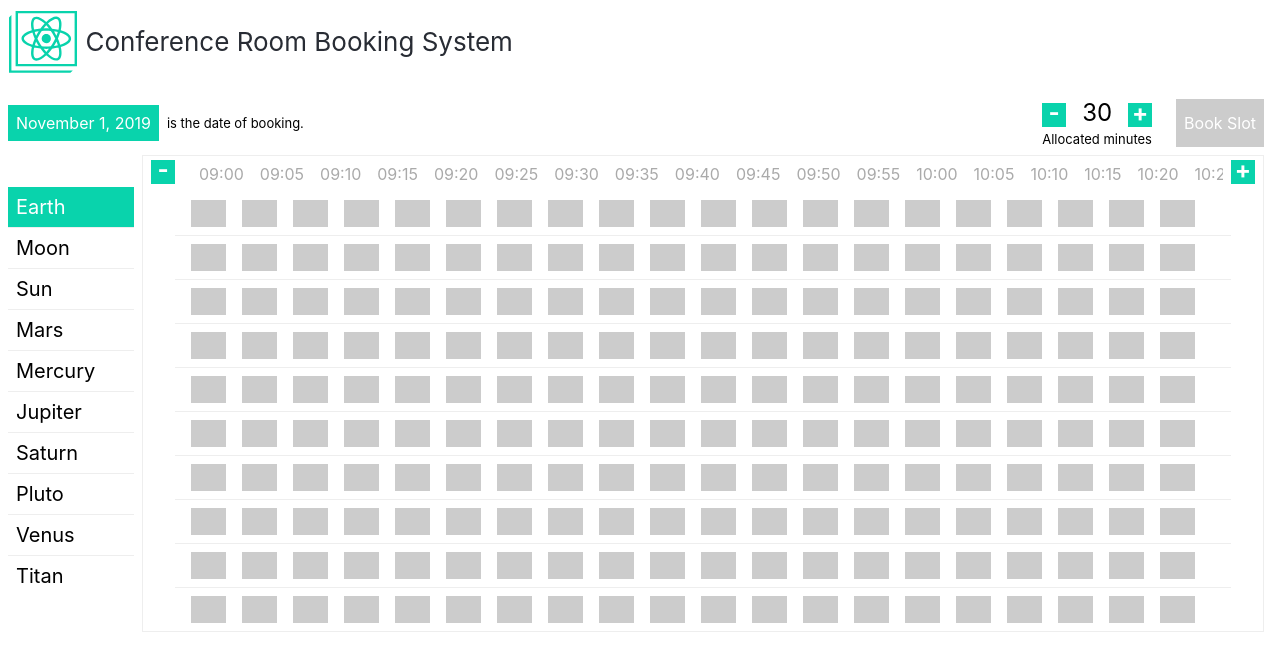
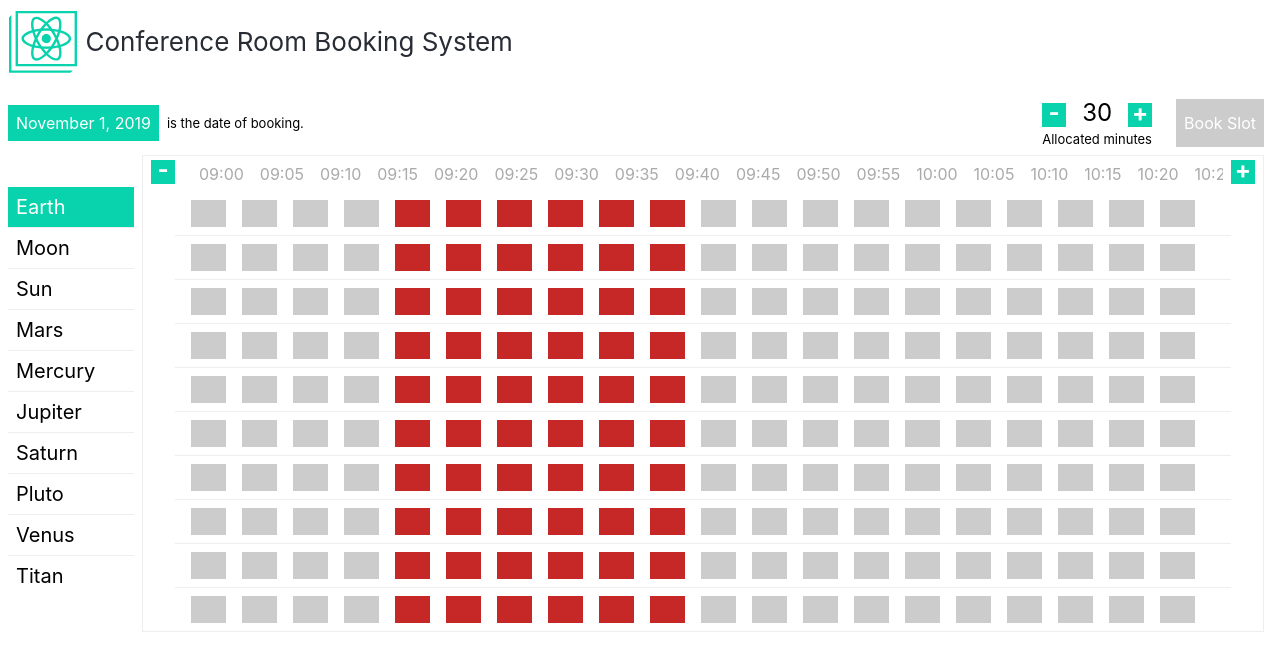
Before and after one commit to nadirlaskar/conference-room-booking, a React (Create React App) app: page / in a window 1280 px wide. Shown: the top 670 px of the page. Built offline with nearby package versions, Linux system fonts and the light colour scheme.

Commit message:
updated initial times

```diff
--- a/src/components/Booking.js
+++ b/src/components/Booking.js
@@ -17,7 +17,7 @@ function getbookings(date) {
       b[r.name] = [{
         username: "demo",
         date,
-        startTime: `${new Date().getHours()}:${new Date().getMinutes() + 20}`,
+        startTime: `0${9}:${20}`,
         allocatedDuration: 30,
         reason: "Meeting"
       }];
```
